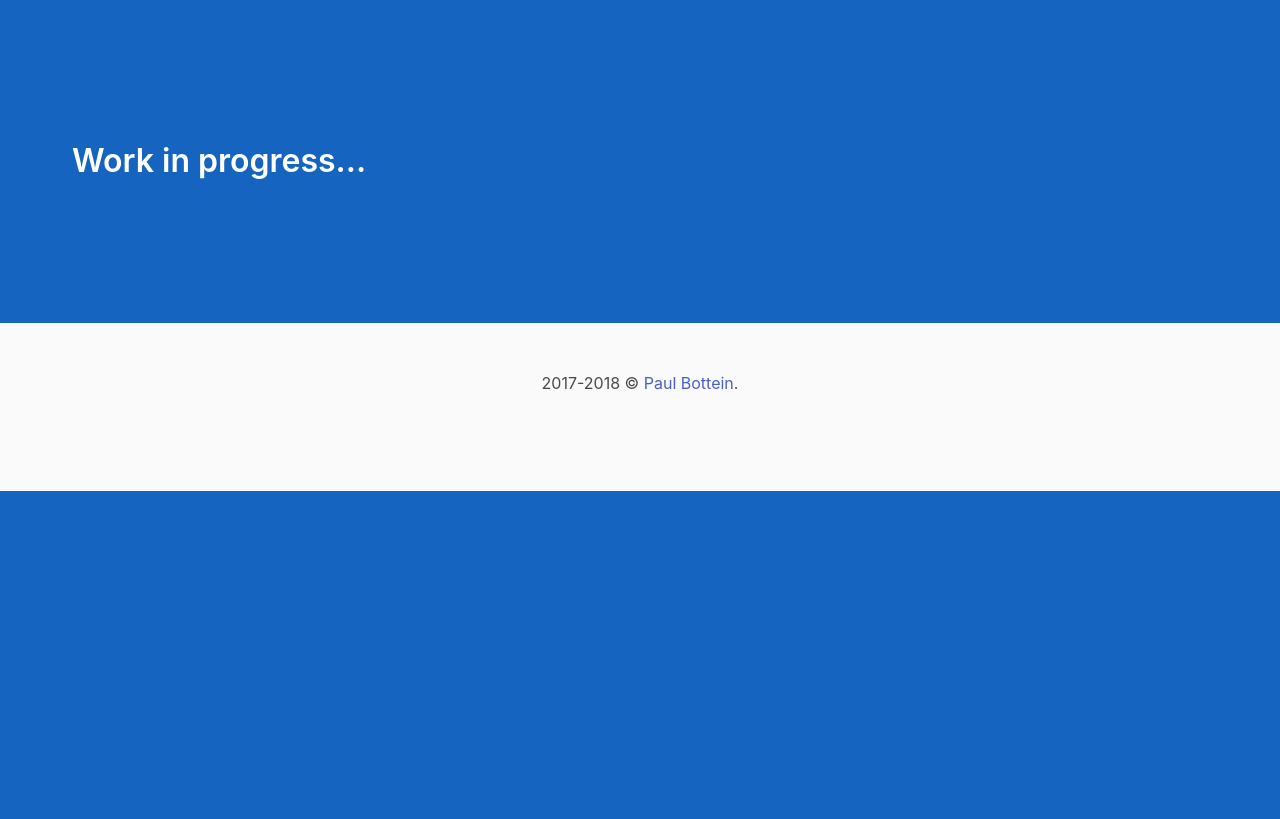
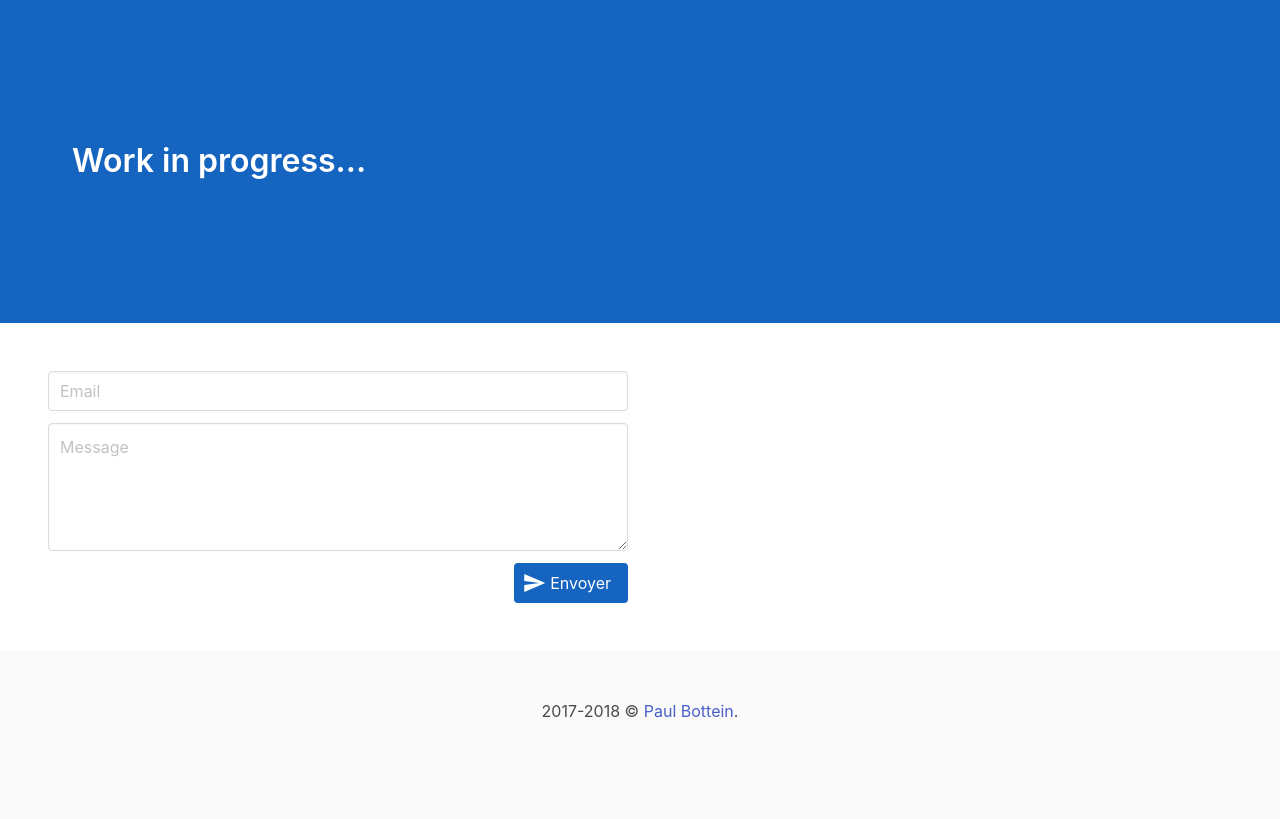
Before and after one commit to piitaya/paul.bottein.fr, a Node project: template src/views/index.ejs in a window 1280 px wide. Shown: the part 537-1356 px from the top of the page. Before the commit the page ends 1028 px from the top, so only its background shows below. Run offline with Node 20 templates, Linux system fonts and the light colour scheme; the template is opened without the code that fills it, so the values that code supplies are empty; style sheets or scripts are compiled from the project's sources.

Commit message:
feat(contact): add contact form

```diff
--- a/src/ts/components/index.ts
+++ b/src/ts/components/index.ts
@@ -1,2 +1,3 @@
 export * from './AnchorScroll';
 export * from './FixedNavbar';
+export * from './Form';
--- a/src/ts/main.ts
+++ b/src/ts/main.ts
@@ -1,4 +1,4 @@
-import { AnchorScroll, FixedNavbar } from "./components";
+import { AnchorScroll, FixedNavbar, Form } from "./components";
 
 module app {
     export class Main {
@@ -10,6 +10,7 @@ module app {
                 elements: document.querySelectorAll('.navbar-tabs > a'),
                 activeClass: 'is-active'
             });
+            new Form(<HTMLFormElement> document.querySelector('form[name="contact"]'));
         }
 
         public static init() {
--- /dev/null
+++ b/src/views/components/contact.ejs
@@ -0,0 +1,30 @@
+<section class="section" id="contact">
+    <div class="columns">
+        <div class="column">
+            <form name="contact" method="POST" action="send" data-netlify="true">
+                <div class="field">
+                    <div class="control">
+                        <input name="email" class="input" type="email" placeholder="Email" required>
+                    </div>
+                </div>
+                <div class="field">
+                    <div class="control">
+                        <textarea name="message" class="textarea" placeholder="Message" required></textarea>
+                    </div>
+                </div>
+                <div class="field is-grouped is-grouped-right">
+                    <p class="control">
+                        <button class="button is-primary" type="submit">
+                            <span class="icon is-small">
+                                <i class="material-icons">send</i>
+                            </span>
+                            <span>Envoyer</span>
+                        </button>
+                    </p>
+                </div>
+            </form>
+        </div>
+        <div class="column">
+        </div>
+    </div>
+</section>
--- a/src/views/index.ejs
+++ b/src/views/index.ejs
@@ -12,6 +12,7 @@
     <%- include('components/header'); %>
     <%- include('components/experiences'); %>
     <%- include('components/work-in-progress'); %>
+    <%- include('components/contact'); %>
     <%- include('components/footer'); %>
 </div>
 <script src="/js/main.js"></script>
```
Also changed, not shown: src/ts/components/Form.ts (added, +21 -0 lines).
